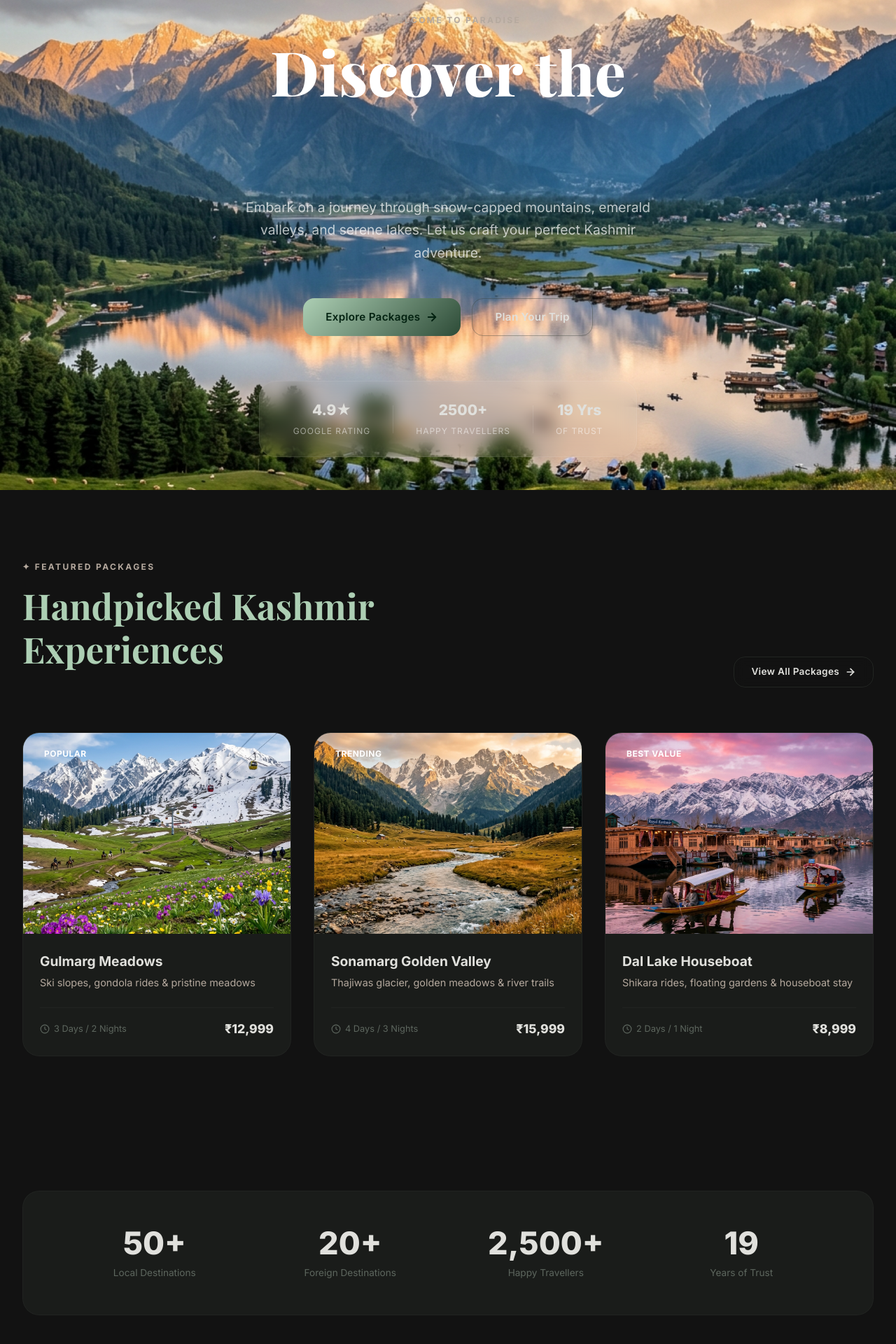
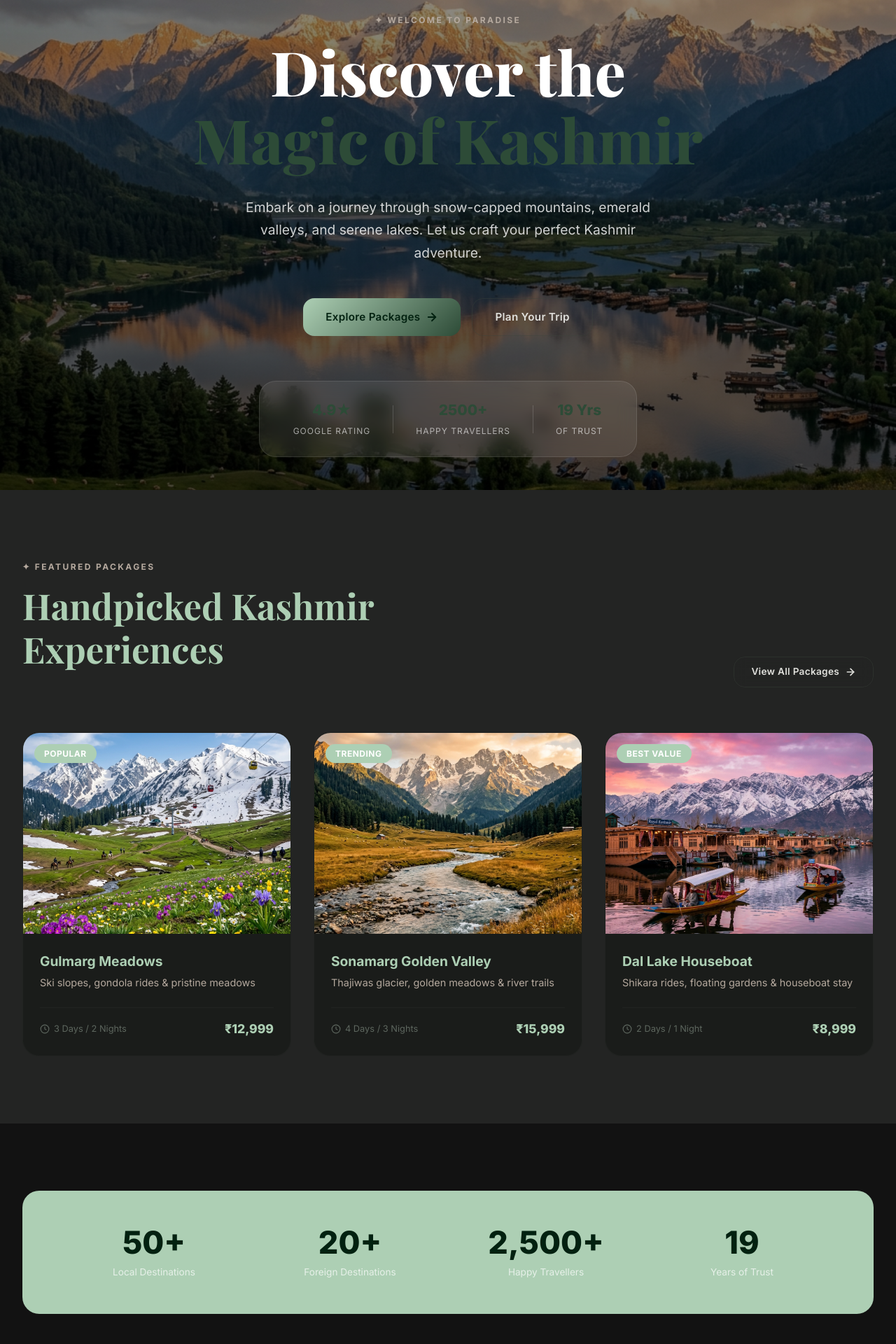
Before and after one commit to junaidkhan80121/Lal-Ded, a React (Vite) app: page / in a window 1280 px wide. Shown: the part 100-2020 px from the top of the page at 70% size. Built offline with nearby package versions, Linux system fonts and the light colour scheme; a web font is replaced by a local one.

Commit message:
fix: new layout

```diff
--- a/src/About.css
+++ b/src/About.css
@@ -26,7 +26,7 @@
 .about-hero__overlay {
   position: absolute;
   inset: 0;
-  background: var(--hero-overlay);
+  background: linear-gradient(to bottom, rgba(0,0,0,0.5) 0%, rgba(0,0,0,0.7) 100%);
 }
 
 .about-hero__content {
@@ -46,7 +46,7 @@
 
 .about-hero__subtitle {
   font-size: clamp(1rem, 1.3vw, 1.15rem);
-  color: rgba(255, 255, 255, 0.65);
+  color: rgba(255, 255, 255, 0.8);
   max-width: 550px;
   margin: 0 auto;
   line-height: 1.7;
--- a/src/Contact.css
+++ b/src/Contact.css
@@ -25,7 +25,7 @@
 .contact-hero__overlay {
   position: absolute;
   inset: 0;
-  background: var(--hero-overlay);
+  background: linear-gradient(to bottom, rgba(0,0,0,0.5) 0%, rgba(0,0,0,0.7) 100%);
 }
 
 .contact-hero__content {
@@ -45,7 +45,7 @@
 
 .contact-hero__subtitle {
   font-size: clamp(1rem, 1.3vw, 1.15rem);
-  color: rgba(255, 255, 255, 0.65);
+  color: rgba(255, 255, 255, 0.8);
   max-width: 500px;
   margin: 0 auto;
   line-height: 1.7;
--- a/src/Home.css
+++ b/src/Home.css
@@ -8,6 +8,7 @@
   align-items: center;
   justify-content: center;
   overflow: hidden;
+  background: var(--primary);
 }
 
 .hero__bg {
@@ -26,7 +27,7 @@
 .hero__overlay {
   position: absolute;
   inset: 0;
-  background: var(--hero-overlay);
+  background: linear-gradient(to bottom, rgba(0,0,0,0.4) 0%, rgba(0,0,0,0.6) 50%, rgba(0,0,0,0.7) 100%);
 }
 
 /* Floating shapes */
@@ -85,15 +86,12 @@
 }
 
 .hero__title-accent {
-  background: var(--hero-overlay);
-  -webkit-background-clip: text;
-  -webkit-text-fill-color: transparent;
-  background-clip: text;
+  color: var(--primary-light);
 }
 
 .hero__subtitle {
   font-size: clamp(1rem, 1.5vw, 1.2rem);
-  color: rgba(255,255,255,0.7);
+  color: rgba(255,255,255,0.8);
   max-width: 600px;
   line-height: 1.7;
   margin-bottom: var(--space-2xl);
@@ -113,10 +111,10 @@
   align-items: center;
   gap: var(--space-xl);
   padding: var(--space-lg) var(--space-2xl);
-  background: rgba(255,255,255,0.05);
+  background: rgba(255,255,255,0.08);
   backdrop-filter: blur(12px);
   -webkit-backdrop-filter: blur(12px);
-  border: 1px solid rgba(255,255,255,0.08);
+  border: 1px solid rgba(255,255,255,0.1);
   border-radius: var(--radius-xl);
 }
 
@@ -128,12 +126,12 @@
   display: block;
   font-size: 1.3rem;
   font-weight: 800;
-  color: var(--accent-primary);
+  color: var(--primary-light);
 }
 
 .hero__badge-label {
   font-size: 0.75rem;
-  color: rgba(255,255,255,0.5);
+  color: rgba(255,255,255,0.6);
   text-transform: uppercase;
   letter-spacing: 1px;
 }
@@ -141,13 +139,42 @@
 .hero__badge-divider {
   width: 1px;
   height: 40px;
-  background: rgba(255,255,255,0.1);
+  background: rgba(255,255,255,0.15);
 }
 
 /* Scroll Hint */
 .hero__scroll-hint {
   position: absolute;
   bottom: 30px;
+  left: 50%;
+  transform: translateX(-50%);
+  display: flex;
+  flex-direction: column;
+  align-items: center;
+  gap: var(--space-sm);
+  color: rgba(255,255,255,0.5);
+  font-size: 0.75rem;
+  letter-spacing: 1px;
+  z-index: 2;
+}
+
+.hero__scroll-mouse {
+  width: 24px;
+  height: 38px;
+  border: 2px solid rgba(255,255,255,0.3);
+  border-radius: 12px;
+  display: flex;
+  justify-content: center;
+  padding-top: 6px;
+}
+
+.hero__scroll-dot {
+  width: 3px;
+  height: 8px;
+  background: var(--primary-light);
+  border-radius: var(--radius-full);
+  animation: float 2s ease-in-out infinite;
+}
   left: 50%;
   transform: translateX(-50%);
   display: flex;
@@ -173,7 +200,7 @@
 .hero__scroll-dot {
   width: 3px;
   height: 8px;
-  background: var(--accent-emerald-light);
+  background: var(--primary-light);
   border-radius: var(--radius-full);
   animation: float 2s ease-in-out infinite;
 }
@@ -193,6 +220,7 @@
 /* ── Featured Packages ── */
 .featured {
   padding: var(--space-4xl) 0;
+  background: var(--surface-container-low);
 }
 
 .featured__header {
@@ -216,6 +244,7 @@
   flex-direction: column;
   overflow: hidden;
   cursor: pointer;
+  background: var(--surface-container-lowest);
 }
 
 .pkg-card__image-wrap {
@@ -243,7 +272,7 @@
   font-size: 0.75rem;
   font-weight: 700;
   color: #fff;
-  background: var(--accent-primary);
+  background: var(--primary);
   border-radius: var(--radius-full);
   letter-spacing: 0.5px;
   text-transform: uppercase;
@@ -260,7 +289,7 @@
   font-size: 1.2rem;
   font-weight: 700;
   margin-bottom: var(--space-xs);
-  color: var(--text-primary);
+  color: var(--primary);
 }
 
 .pkg-card__desc {
@@ -289,7 +318,7 @@
 .pkg-card__price {
   font-size: 1.1rem;
   font-weight: 800;
-  color: var(--accent-primary);
+  color: var(--primary);
 }
 
 /* ── Stats ── */
@@ -315,9 +344,7 @@
   grid-template-columns: repeat(4, 1fr);
   gap: var(--space-xl);
   padding: var(--space-2xl) var(--space-3xl);
-  background: var(--bg-card);
-  backdrop-filter: blur(12px);
-  border: 1px solid var(--border-subtle);
+  background: var(--primary);
   border-radius: var(--radius-xl);
 }
 
@@ -329,13 +356,13 @@
   display: block;
   font-size: clamp(2rem, 3.5vw, 3rem);
   font-weight: 800;
-  color: var(--accent-primary);
+  color: var(--on-primary);
   line-height: 1.2;
 }
 
 .stats__label {
   font-size: 0.85rem;
-  color: var(--text-muted);
+  color: rgba(255,255,255,0.7);
   margin-top: var(--space-xs);
   display: block;
 }
@@ -356,6 +383,7 @@
 .why__card {
   padding: var(--space-2xl);
   text-align: center;
+  background: var(--surface-container-low);
 }
 
 .why__card-icon {
@@ -368,7 +396,7 @@
   font-size: 1.1rem;
   font-weight: 700;
   margin-bottom: var(--space-sm);
-  color: var(--text-primary);
+  color: var(--primary);
 }
 
 .why__card-desc {
@@ -380,6 +408,7 @@
 /* ── Services ── */
 .services {
   padding: var(--space-4xl) 0;
+  background: var(--surface-container-low);
 }
 
 .services__header {
@@ -390,6 +419,7 @@
 .services__card {
   padding: var(--space-2xl);
   text-align: center;
+  background: var(--surface-container-lowest);
 }
 
 .services__card-icon {
@@ -399,8 +429,8 @@
   width: 64px;
   height: 64px;
   border-radius: var(--radius-lg);
-  background: rgba(2, 132, 199, 0.1);
-  color: var(--accent-primary);
+  background: rgba(22, 52, 34, 0.1);
+  color: var(--primary);
   margin-bottom: var(--space-lg);
 }
 
@@ -408,7 +438,7 @@
   font-size: 1.2rem;
   font-weight: 700;
   margin-bottom: var(--space-sm);
-  color: var(--text-primary);
+  color: var(--primary);
 }
 
 .services__card-desc {
@@ -442,7 +472,7 @@
 .cta-banner__overlay {
   position: absolute;
   inset: 0;
-  background: var(--hero-overlay);
+  background: linear-gradient(to bottom, rgba(0,0,0,0.5) 0%, rgba(0,0,0,0.7) 100%);
 }
 
 .cta-banner__content {
@@ -463,7 +493,7 @@
 
 .cta-banner__desc {
   font-size: 1.05rem;
-  color: rgba(255,255,255,0.7);
+  color: rgba(255,255,255,0.8);
   line-height: 1.7;
   margin-bottom: var(--space-2xl);
 }
--- a/src/Packages.css
+++ b/src/Packages.css
@@ -26,7 +26,7 @@
 .packages-hero__overlay {
   position: absolute;
   inset: 0;
-  background: var(--hero-overlay);
+  background: linear-gradient(to bottom, rgba(0,0,0,0.5) 0%, rgba(0,0,0,0.7) 100%);
 }
 
 .packages-hero__content {
@@ -46,7 +46,7 @@
 
 .packages-hero__subtitle {
   font-size: clamp(1rem, 1.3vw, 1.15rem);
-  color: rgba(255, 255, 255, 0.65);
+  color: rgba(255, 255, 255, 0.8);
   max-width: 550px;
   margin: 0 auto;
   line-height: 1.7;
@@ -55,6 +55,7 @@
 /* Filters */
 .packages-main {
   padding: var(--space-4xl) 0;
+  background: var(--surface-container-low);
 }
 
 .packages-filters {
@@ -70,21 +71,21 @@
   font-size: 0.9rem;
   font-weight: 600;
   color: var(--text-secondary);
-  background: transparent;
-  border: 1.5px solid var(--border-medium);
+  background: var(--surface-container-lowest);
+  border: 1.5px solid var(--border-subtle);
   border-radius: var(--radius-full);
   cursor: pointer;
   transition: all var(--transition-medium);
 }
 
 .packages-filter-btn:hover {
-  color: var(--text-primary);
-  border-color: var(--text-muted);
+  color: var(--primary);
+  border-color: var(--primary);
 }
 
 .packages-filter-btn--active {
   color: #fff;
-  background: var(--accent-primary);
+  background: var(--primary);
   border-color: transparent;
   box-shadow: var(--shadow-glow);
 }
--- a/src/components/FooterNew.css
+++ b/src/components/FooterNew.css
@@ -1,7 +1,7 @@
 /* ===== Footer ===== */
 .footer {
   position: relative;
-  background: var(--bg-secondary);
+  background: var(--surface-container-low);
   border-top: 1px solid var(--border-subtle);
   padding: var(--space-4xl) 0 var(--space-xl);
   margin-top: var(--space-4xl);
@@ -38,15 +38,17 @@
   height: 42px;
   border-radius: 50%;
   object-fit: cover;
-  border: 2px solid var(--border-accent);
+  border: 2px solid var(--primary);
 }
 
 .footer__logo-text {
   font-size: 1.4rem;
+  color: var(--primary);
+  font-weight: 700;
 }
 
 .footer__description {
-  color: var(--text-muted);
+  color: var(--text-secondary);
   font-size: 0.9rem;
   line-height: 1.7;
   margin-bottom: var(--space-xl);
```
Also changed, not shown: src/components/navbar.jsx (+14 -2 lines).
